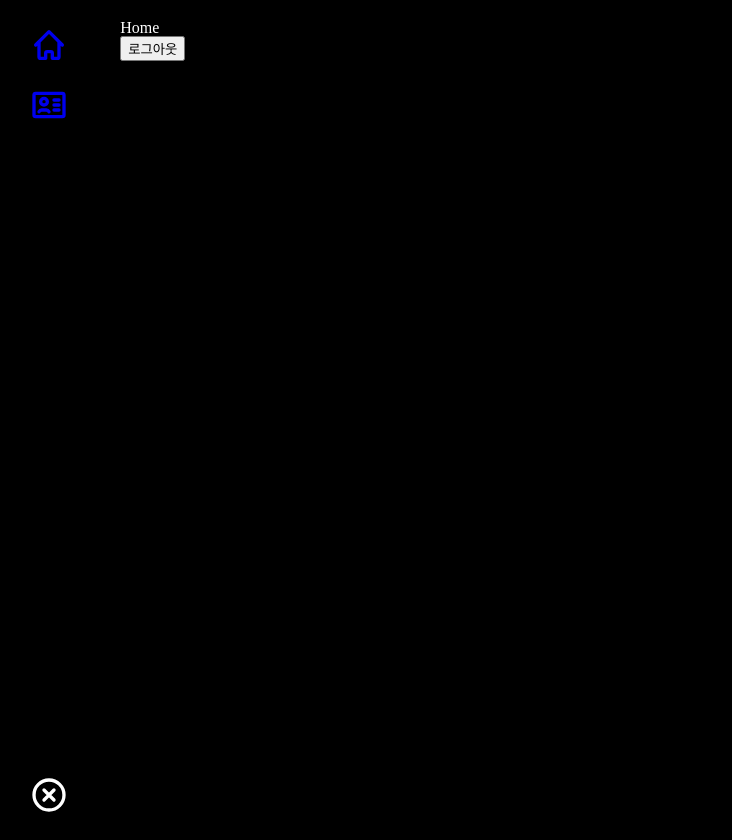
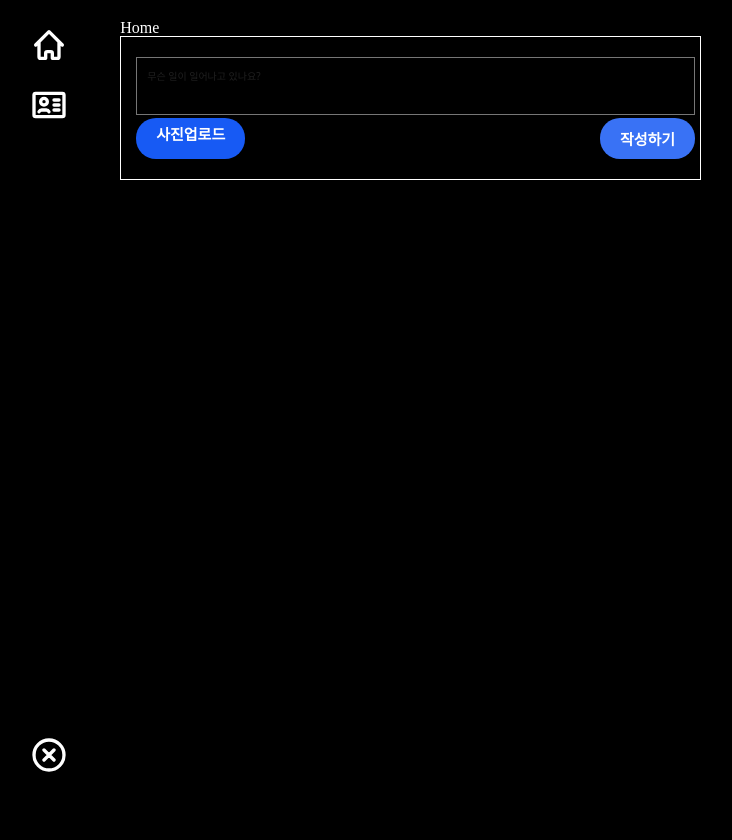
Before and after one commit to dagon0721/daelimx, a React (Create React App) app: page / in a window 1280 px wide. Shown: the whole page, without its empty margins (22-754 px from the left). After the commit the page ends 800 px from the top, so only its background shows below. Built offline with nearby package versions, Linux system fonts and the light colour scheme; no server answers; sample sign-in values are in the browser's storage.

Commit message:
Update1031

```diff
--- a/src/App.tsx
+++ b/src/App.tsx
@@ -56,6 +56,8 @@ const router = createBrowserRouter([
 const Container = styled.div`
   width: 100vw;
   height: 100vh;
+  display: flex;
+  justify-content: center;
 `;
 
 function App() {
--- /dev/null
+++ b/src/components/PostInput.tsx
@@ -0,0 +1,118 @@
+// 게시글을 작성하고, Server(Firebase)에 업로드 하는 컴포넌트
+
+import { useState } from "react";
+import styled from "styled-components";
+
+const Form = styled.form`
+  display: flex;
+  gap: 10px;
+  border: 1px solid white;
+  padding: 20px 5px;
+  width: 50%;
+`;
+const Profile = styled.div`
+  background-color: tomato;
+  /* width: 30px; */
+`;
+const PostArea = styled.div`
+  flex: 1;
+`;
+const TextArea = styled.textarea`
+  padding: 10px;
+  resize: none;
+  background-color: black;
+  color: white;
+  width: 100%;
+  box-sizing: border-box; // 여기에 추가
+  font-family: system-ui, -apple-system, BlinkMacSystemFont, "Segoe UI", Roboto, Oxygen, Ubuntu, Cantarell, "Open Sans", "Helvetica Neue", sans-serif;
+  &:focus {
+    outline: none;
+    border-color: #4e68f8;
+  }
+  &::placeholder {
+    color: #1f1f1f;
+    font-size: 10px;
+  }
+`;
+
+const BottomMenu = styled.div`
+  display: flex;
+  justify-content: space-between;
+`;
+const AttachFileButton = styled.label`
+  background-color: #175af4;
+  color: white;
+  padding: 10px 20px;
+  border-radius: 20px;
+  font-size: 15px;
+  font-weight: 600;
+  cursor: pointer;
+  &:hover,
+  &:active {
+    opacity: 0.8;
+  }
+`;
+const AttachFileInput = styled.input`
+  display: none;
+`;
+const SubmitButton = styled.input`
+  background-color: #3972f5;
+  color: white;
+  border: none;
+  padding: 10px 20px;
+  border-radius: 20px;
+  font-size: 15px;
+  font-weight: 600;
+  cursor: pointer;
+  &:hover,
+  &:active {
+    opacity: 0.8;
+  }
+`;
+
+export default () => {
+  // Page Logic Rendering
+  // 1. 작성한 텍스트, 업로드한 이미지
+  const [post, setPost] = useState<string>("");
+  const [file, setFile] = useState<File>();
+  // 2. 작성한/변경된 텍스트를 State에 저장
+  const onChange = (e: React.ChangeEvent<HTMLTextAreaElement>) => {
+    // 1. 텍스트 변경 시 발생하는 Event에서 value 값 가져옴
+    const value = e.target.value;
+    // const {
+    //   target: { value },
+    // } = e;
+    // 2. value 값을 state에 저장
+    setPost(value);
+  };
+
+  // 3. 업로드한 이미지(File)를 State에 저장
+  const onChangeFile = (e: React.ChangeEvent<HTMLInputElement>) => {
+    // 1. 발생한 Event에서 File 정보를 가져옴
+    const files = e.target.files;
+    // const {target: {files}} = e;
+    // 2. [방어코드] : 가져온 File이 존재하는 경우
+    // - 값이 들어가 있는지 확인 + 이미지가 1개 선택된 경우
+    if (files && files.length === 1) {
+      // 3. File 정보를 State에 저장
+      setFile(files[0]);
+    }
+  };
+  // 4. 작성한 게시글 정보를 Server(Firebase)에 업로드
+  const onSubmit = () => {};
+
+  // Page Design Rendering
+  return (
+    <Form>
+      <Profile></Profile>
+      <PostArea>
+        <TextArea onChange={onChange} maxLength={200} placeholder="무슨 일이 일어나고 있나요?" />
+        <BottomMenu>
+          <AttachFileButton htmlFor="file">{file ? "업로드완료" : "사진업로드"}</AttachFileButton>
+          <AttachFileInput onChange={(e) => onChangeFile(e)} type="file" id="file" accept="image/*" />
+          <SubmitButton onSubmit={onSubmit} type={"submit"} value={"작성하기"} />
+        </BottomMenu>
+      </PostArea>
+    </Form>
+  );
+};
--- a/src/screens/home.tsx
+++ b/src/screens/home.tsx
@@ -1,6 +1,7 @@
 // home 화면을 구성
 import styled from "styled-components";
 import { auth } from "../firebaseConfig";
+import PostInput from "../components/PostInput";
 // styled-component를 통한 css구성
 const Container = styled.div``;
 const Title = styled.h1`
@@ -16,7 +17,8 @@ export default () => {
   return (
     <Container>
       <Title>Home</Title>
-      <button onClick={signOut}>로그아웃</button>
+      {/* 게시글 작성하기 */}
+      <PostInput />
     </Container>
   );
 };
--- a/src/screens/layout.tsx
+++ b/src/screens/layout.tsx
@@ -1,13 +1,15 @@
-import { Link, Outlet } from "react-router-dom";
+import { Link, Outlet, useNavigate } from "react-router-dom";
 import styled from "styled-components";
 import { maxWidthWindow } from "../css/cssUtils";
+import { auth } from "../firebaseConfig";
 
 const Container = styled.div`
   display: grid;
   grid-template-columns: 1fr 8fr;
   /* max-width: ${maxWidthWindow}px; */
-  height: 100%;
+  /* height: 100%; */
   padding: 20px 0px;
+  width: 100%;
 `;
 
 const Menu = styled.div`
@@ -36,12 +38,29 @@ const MenuItem = styled.div`
   svg {
     width: 40px;
     height: 40px;
+    color: white;
   }
 `;
 
 const Content = styled.div``;
 
 export default () => {
+  const navi = useNavigate();
+
+  // Page Logic Rendering
+  // - 로그아웃 함수
+  const signOut = () => {
+    // 알림창을 통해서 진짜 로그아웃 할 것인지 하고 나서
+    const isOK = window.confirm("로그아웃 하시겠습니까?");
+    if (isOK) {
+      // 로그아웃
+      auth.signOut();
+      // 로그아웃 후 홈 화면으로 이동
+      navi("/signin");
+    }
+  };
+
+  // Page Design Rendering
   return (
     <Container>
       <Menu>
@@ -92,7 +111,7 @@ export default () => {
         {/* 하단 메뉴 */}
         <BottomMenu>
           {/* 로그아웃 메뉴 */}
-          <MenuItem>
+          <MenuItem onClick={signOut}>
             <svg
               className="w-6 h-6 text-gray-800 dark:text-white"
               aria-hidden="true"
```
